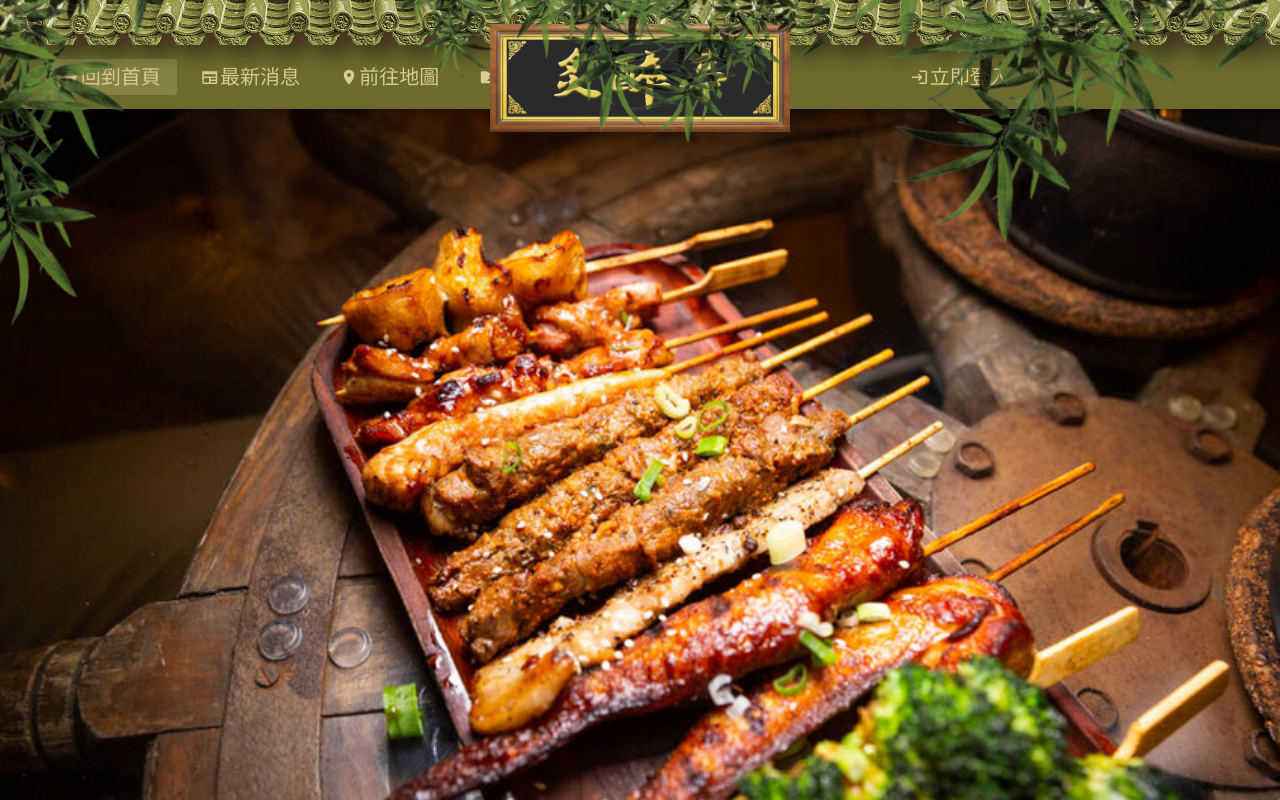
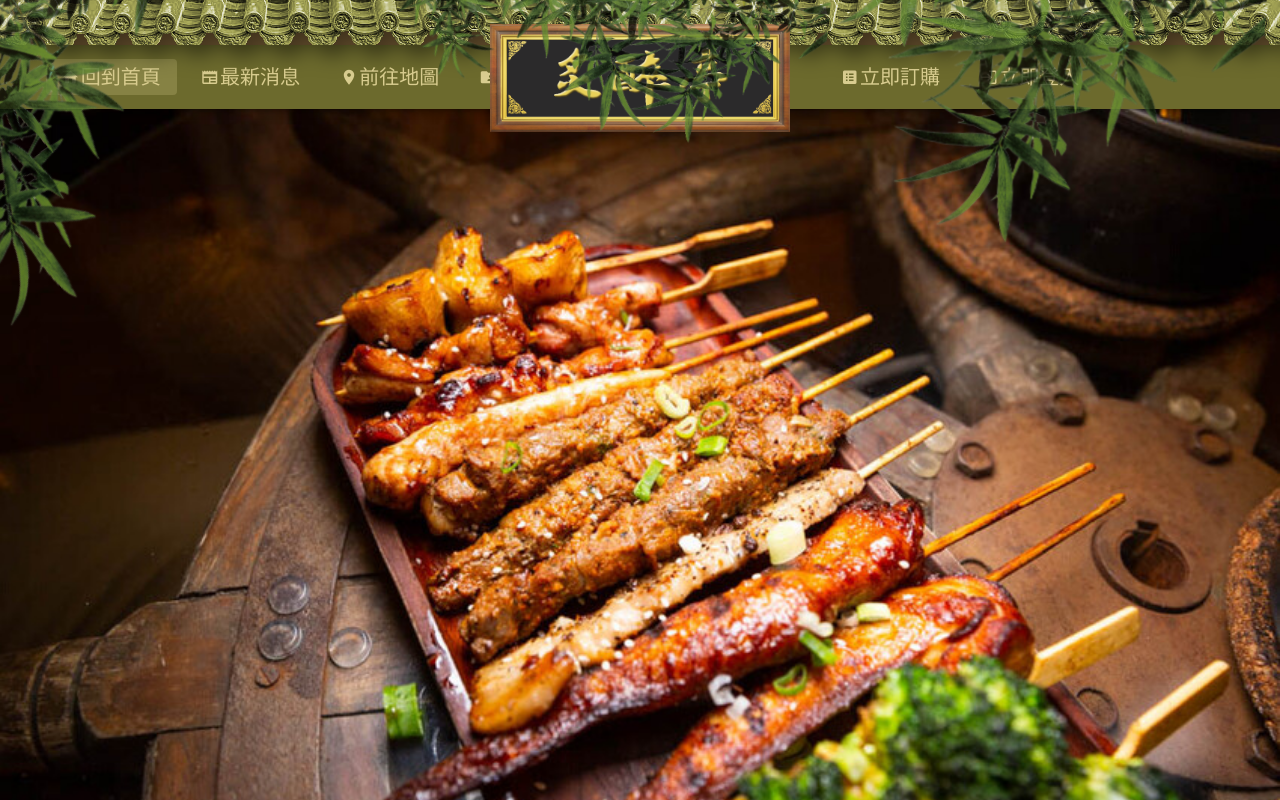
Before and after one commit to KaraChicken/Pavilion-Front, a Vue app: page / in a window 1280 px wide. Built offline with nearby package versions, Linux system fonts and the light colour scheme.

Commit message:
修改訂購頁面為不須登入

```diff
--- a/src/layouts/FrontLayout.vue
+++ b/src/layouts/FrontLayout.vue
@@ -95,7 +95,7 @@ const newsItems = computed(() => {
 const cartItems = computed(() => {
   return [
     // { to: "/reservation", text: "訂位", icon: "mdi-account-group", show: user.isLogin },
-    { to: "/menu", text: "立即訂購", icon: "mdi-list-box", show: user.isLogin || user.isAdmin },
+    { to: "/menu", text: "立即訂購", icon: "mdi-list-box", show: !user.isLogin },
     { to: "/cart", text: "來去購物", icon: "mdi-cart", show: user.isLogin },
     { to: "/orders", text: "購物清單", icon: "mdi-list-status", show: user.isLogin && !user.isAdmin },
     { to: "/login", text: "立即登入", icon: "mdi-login", show: !user.isLogin },
```
